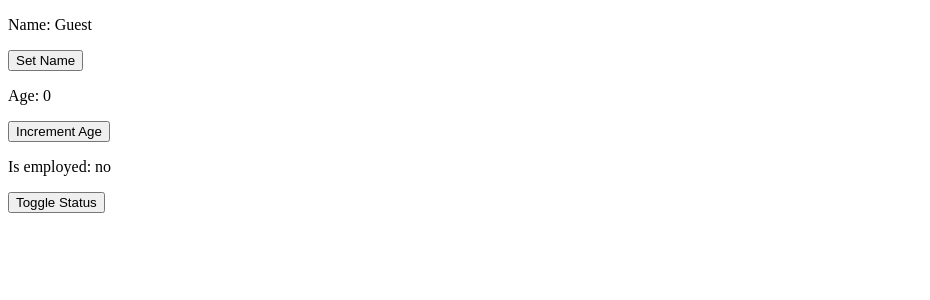
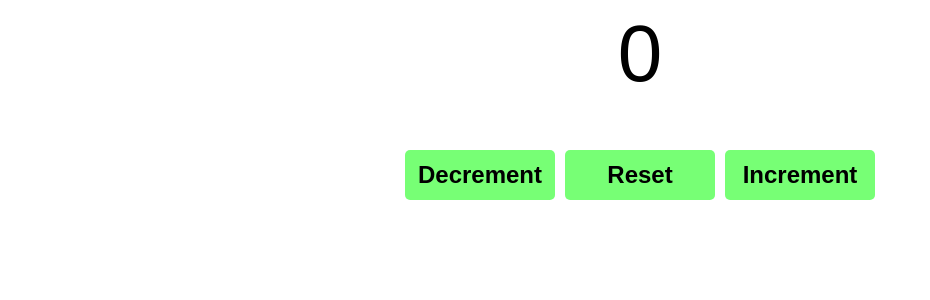
Before and after one commit to Clarenskyy/react-course, a React (Vite) app in the folder my-react-app/: page / in a window 1280 px wide. Shown: the top 300 px of the page, without its empty margins (0-930 px from the left). Built offline with nearby package versions, Linux system fonts and the light colour scheme.

Commit message:
08-usestate-hook created a simple counter using stateful variable

```diff
--- /dev/null
+++ b/my-react-app/src/08-usestate-hook/Counter.jsx
@@ -0,0 +1,30 @@
+import React, {useState} from 'react'
+import style from './Counter.module.css'
+
+function Counter(){
+
+    const [count, setCount] = useState(0)
+
+    const increment = () => {
+        setCount(count + 1)
+    }
+
+    const decrement = () => {
+        setCount(count - 1)
+    }
+
+    const reset = () => {
+        setCount(0)
+    }
+
+    return(
+        <div className={style.counterContainer}>
+            <p>{count}</p>
+            <button onClick={decrement}>Decrement</button>
+            <button onClick={reset}>Reset</button>
+            <button onClick={increment}>Increment</button>
+        </div>
+    )
+}
+
+export default Counter
--- /dev/null
+++ b/my-react-app/src/08-usestate-hook/Counter.module.css
@@ -0,0 +1,21 @@
+.counterContainer {
+    text-align: center;
+    font-family: Arial, Helvetica, sans-serif;
+}
+.counterContainer button {
+    width: 150px;
+    height: 50px;
+    margin-bottom: 50px;
+    font-size: 1.5em;
+    font-weight: bold;
+    margin: 0px 5px;
+    background-color: rgb(119, 255, 117);
+    border: none;
+    border-radius: 5px;
+    cursor: pointer;
+}
+.counterContainer p {
+    font-size: 5em;
+    margin-top: 0;
+    margin-bottom: 50px;
+}
--- a/my-react-app/src/App.jsx
+++ b/my-react-app/src/App.jsx
@@ -10,13 +10,14 @@ import List from "./06-rendering-list/List.jsx";
 import {fruits, vegetables, EmptyArray} from '../data/06-rendering-list.js'// lesson 6
 import ButtonClickEvent from "./07-click-events/ButtonClickEvent.jsx";
 import ProfilePicture from './07-click-events/ProfilePicture.jsx' //lesson 7
-import MyComponent from "./08-usestate-hook/MyComponent.jsx";
+import MyComponent from "./08-usestate-hook/MyComponent.jsx"
+import Counter from './08-usestate-hook/Counter.jsx'
 
 function App() {
 
     return (
       <>
-        <MyComponent />
+        <Counter />
       </>
     );
   }
```
